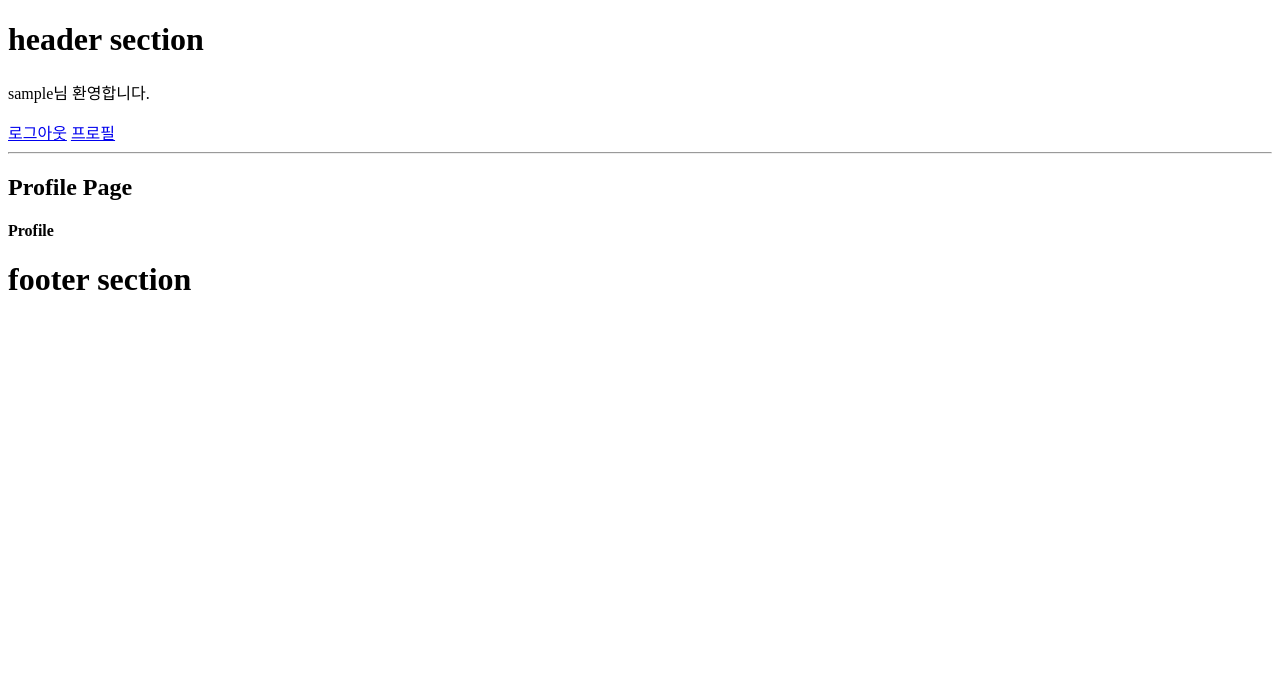
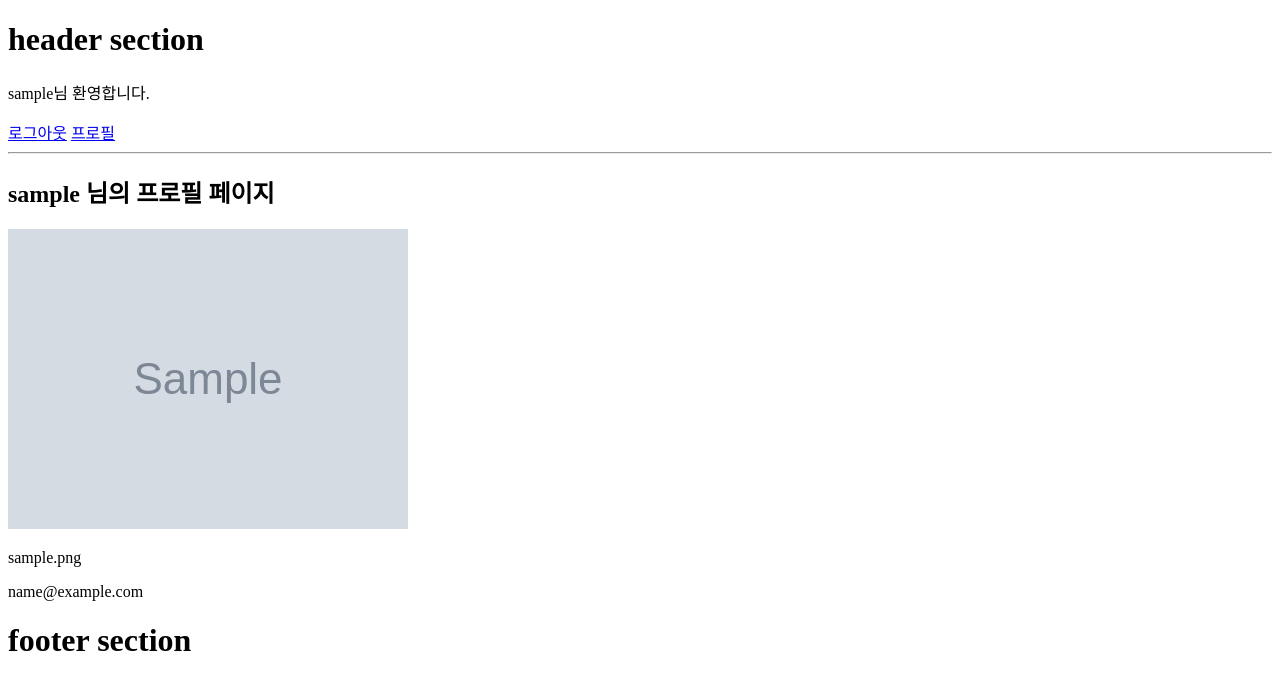
Before and after one commit to goohooh/noreeter, a Django app: page /profile/ in a window 1280 px wide. Shown: the top 690 px of the page. Run offline with Django 3.2, Linux system fonts and the light colour scheme; a user stored in the database is signed in; tables that the repository leaves empty hold one stand-in row (values such as "Sample post"); grey boxes marked "Sample" are stand-in pictures.

Commit message:
update Profile view: add profile image, profile, email
init static, media files setting: urls.py, static.py

```diff
--- a/noreeter/noreeter/settings/partials/static.py
+++ b/noreeter/noreeter/settings/partials/static.py
@@ -1 +1,10 @@
+import os
+
+from .application import PROJECT_ROOT_DIR
+
+
 STATIC_URL = '/static/'
+MEDIA_URL = '/media/'
+
+STATIC_ROOT = os.path.join(PROJECT_ROOT_DIR, 'dist', 'static')
+MEDIA_ROOT = os.path.join(PROJECT_ROOT_DIR, 'dist', 'media')
--- a/noreeter/noreeter/urls.py
+++ b/noreeter/noreeter/urls.py
@@ -1,5 +1,8 @@
 from django.conf.urls import url
 from django.contrib import admin
+
+from django.conf import settings
+from django.conf.urls.static import static
 
 from .views import HomeView
 from users.views import LoginView, LogoutView, SignupView, ProfileView
@@ -13,4 +16,4 @@ urlpatterns = [
     url(r'^logout/$', LogoutView.as_view(), name="logout"),
     url(r'^signup/$', SignupView.as_view(), name="signup"),
     url(r'^profile/$', ProfileView.as_view(), name="profile"),
-]
+] + static(settings.MEDIA_URL, document_root=settings.MEDIA_ROOT)
--- a/noreeter/users/templates/users/profile.html
+++ b/noreeter/users/templates/users/profile.html
@@ -1,7 +1,8 @@
 {% extends "base.html" %}
 
 {% block main %}
-<h2>Profile Page</h2>
-<h4>Profile</h4>
-
+<h2>{{ request.user.username }} 님의 프로필 페이지</h2>
+<img src="{{ request.user.profile_image.url }}" alt="profile image" />
+<p>{{ request.user.profile }}</p>
+<p>{{ request.user.email }}</p>
 {% endblock %}
--- a/noreeter/users/templates/users/signup.html
+++ b/noreeter/users/templates/users/signup.html
@@ -2,7 +2,7 @@
 
 {% block main %}
 <h2>Signup Page</h2>
-<form action="" method="post" enctype="multipart/form-daata">
+<form action="" method="post" enctype="multipart/form-data">
   {% csrf_token %}
   <label>username</label><input type="text" name="username" required />
   <label>password</label><input type="password" name="password" required />
--- a/noreeter/users/views/signup.py
+++ b/noreeter/users/views/signup.py
@@ -12,8 +12,8 @@ class SignupView(TemplateView):
         password = request.POST.get("password")
         email = request.POST.get("email")
         profile = request.POST.get("profile")
-        profile_image = request.POST.get("profile_image")
-
+        profile_image = request.FILES.get("profile_image")
+        # from IPython import embed; embed()
         get_user_model().objects.create_user(
             username=username,
             password=password,
```
